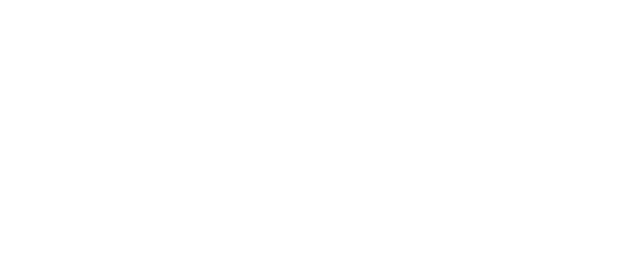
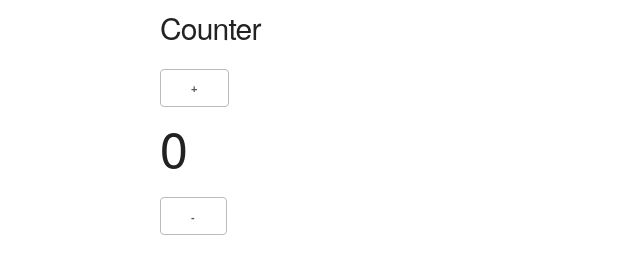
Before and after one commit to davidjkennedy/counter, a plain HTML site: page index.html in a window 1280 px wide. Shown: the whole page, without its empty margins (0-640 px from the left). Drawn offline with nearby package versions, Linux system fonts and the light colour scheme.

Commit message:
added html elements for number counter and +/_ buttons

```diff
--- a/index.html
+++ b/index.html
@@ -8,8 +8,19 @@
   <link rel="stylesheet" href="style.css">
   <title>Counter</title>
 </head>
-<body>
+<body onload="reset()">
+  <div class="container">
+    <div class="row">
+      <div class="u-full-width">
+        <h4>Counter</h4>
+          <button id="plus">+</button>
+          <h1 id="base">0</h1>
+          <button id="minus">-</button>
 
+
+      </div>
+    </div>
+  </div>
 <script src="script.js"></script>
 </body>
 </html>
```
